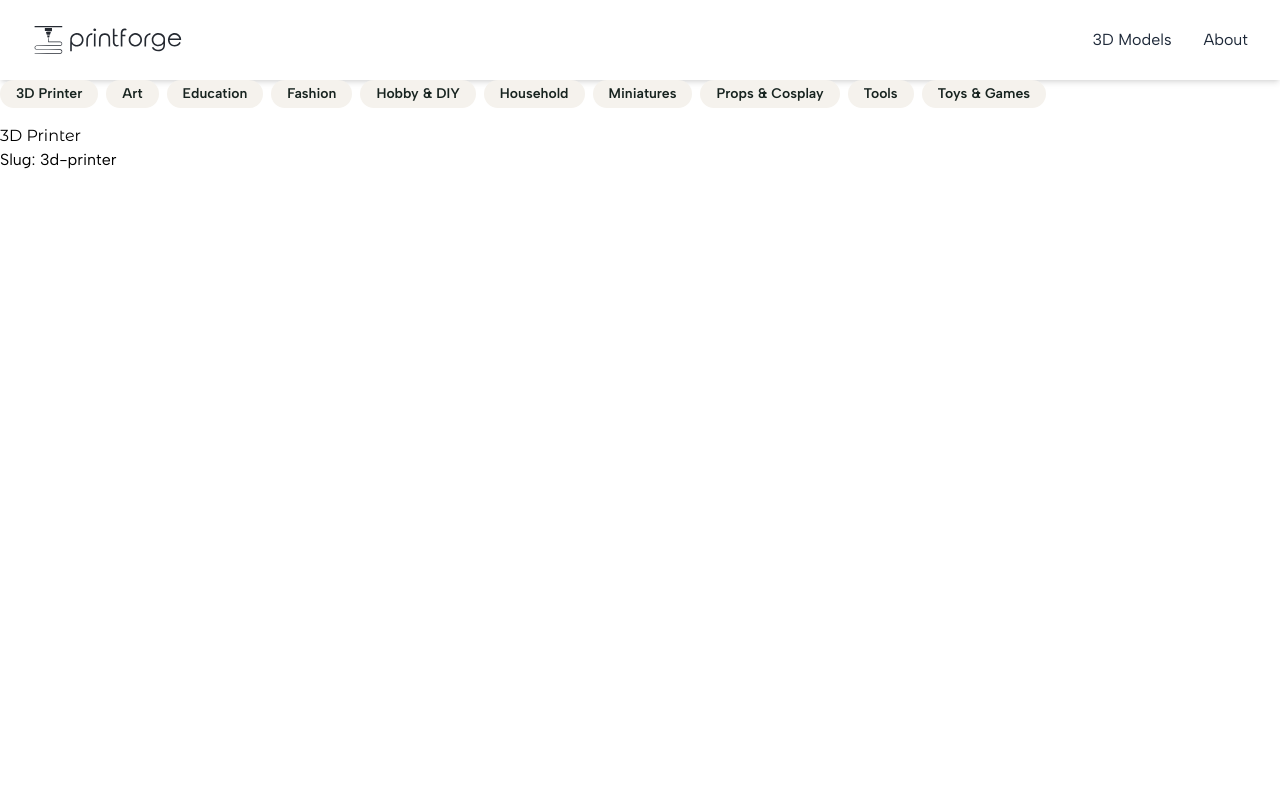
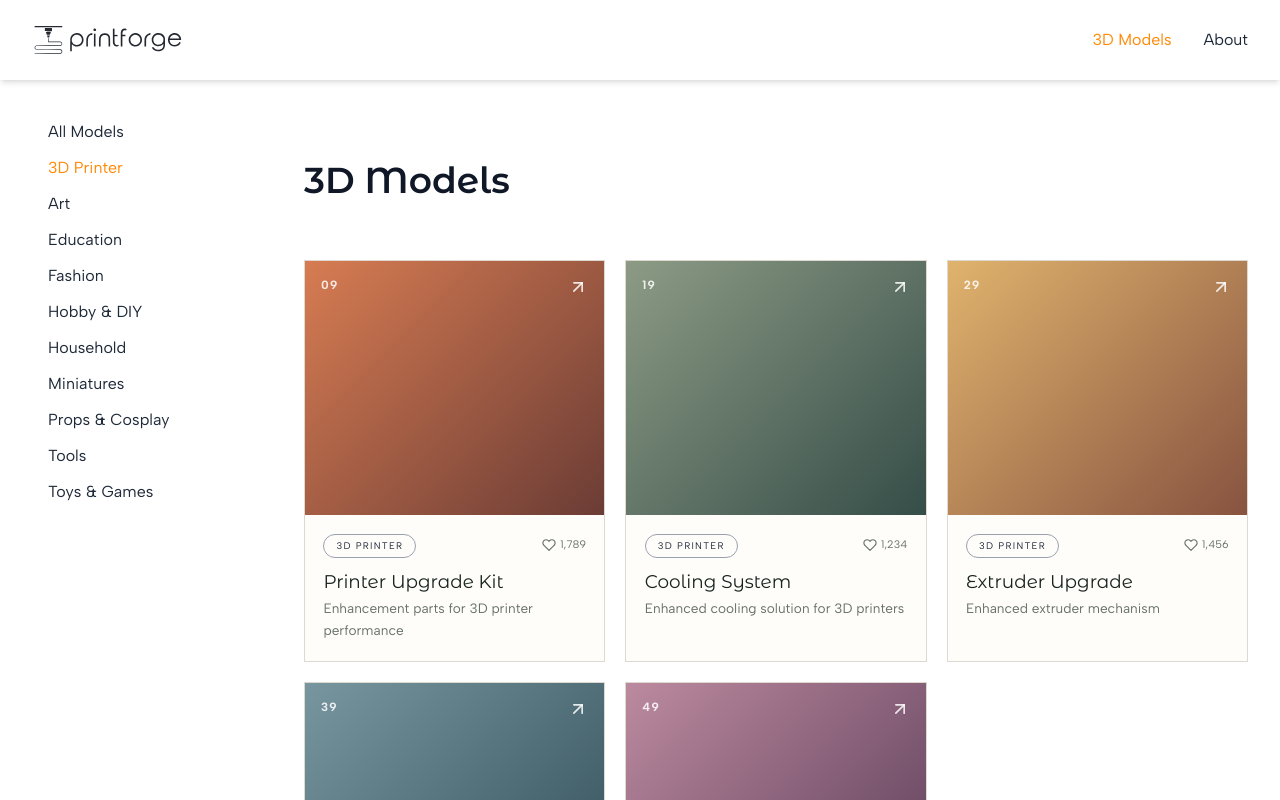
Before and after one commit to Gr7ed/printforge-app-v1, a Next.js app: page /3d-models/categories/3d-printer in a window 1280 px wide. Shown: the top 800 px of the page. Built offline with nearby package versions, Linux system fonts and the light colour scheme.

Commit message:
feat: enhance models functionality with category filtering and improve layout components

```diff
--- a/app/3d-models/categories/[slug]/page.tsx
+++ b/app/3d-models/categories/[slug]/page.tsx
@@ -1,14 +1,11 @@
-import type { CategoryPageProps, Category } from '@/app/types'
-import { getCategoryBySlug } from '@/app/lib/categories'
+import type { CategoryPageProps, Model } from '@/app/types'
+import { getModels } from '@/app/lib/models'
+import ModelsGrid from '@/app/components/ModelsGrid'
 
 export default async function CategoryPage({ params }: CategoryPageProps) {
-    const { slug } = await params;
-    const category: Category = getCategoryBySlug(slug);
-    return (
-        <div>
-            <h1>{category.displayName}</h1>
-            <p>Slug: {category.slug}</p>
-        </div>
-    );
+     const { slug } = await params
+    const models: Model[]  = await getModels({category: slug})
+
+    return (<ModelsGrid models={models}/>)
 
 }
--- a/app/3d-models/layout.tsx
+++ b/app/3d-models/layout.tsx
@@ -3,9 +3,9 @@ import CategoriesNavbar from '@/app/components/CategoriesNavbar';
 
 export default function ModelsLayout({ children }: { children: React.ReactNode }) {
   return (
-    <div className="flex flex-col gap-4">
+    <div className="mx-auto grid w-full max-w-[120rem] grid-cols-1 gap-4 px-4 py-4 sm:px-6 lg:grid-cols-[15rem_minmax(0,1fr)] lg:gap-8 lg:px-8 lg:py-8">
         <CategoriesNavbar />
-        {children}
+        <div className="min-w-0">{children}</div>
     </div>
   );
 }
--- a/app/3d-models/page.tsx
+++ b/app/3d-models/page.tsx
@@ -1,11 +1,11 @@
 
 import { JSX } from 'react';
 import ModelsGrid from '@/app/components/ModelsGrid';
-import { getAllModels } from '@/app/lib/models';
+import { getModels } from '@/app/lib/models';
 import { Model } from '../types';
 
 export default async function ModelsPage(): Promise<JSX.Element> {
-    const models: Model[] = await getAllModels();
+    const models: Model[] = await getModels();
     return (
         <ModelsGrid models={models} />
     );
--- a/app/components/CategoriesNavbar.tsx
+++ b/app/components/CategoriesNavbar.tsx
@@ -1,21 +1,37 @@
-import Link from "next/link"
+"use client"
+
+import NavLink from "./NavLink"
+import { usePathname } from "next/navigation"
 import { getAllCategories } from "@/app/lib/categories"
 import type { Category } from "@/app/types"
 
 export default function CategoriesNavbar() {
 	const categories: Category[] = getAllCategories()
+	const pathname = usePathname()
 
 	return (
-		<nav aria-label="Model categories" className="flex flex-wrap gap-2">
+		<aside className="w-full lg:sticky lg:top-6 lg:self-start">
+		<nav aria-label="Model categories" className="overflow-x-auto rounded-lg bg-white text-left">
+			<ul className="flex  min-w-max gap-3 p-2 lg:min-w-0 lg:flex-col">
+				<NavLink
+				className="hover:underline hover:underline-offset-10 lg:pl-2 lg:hover:no-underline lg:hover:border-l-2 lg:hover:border-orange-400"
+					href="/3d-models"
+					isActive={pathname === "/3d-models"}
+				>
+					All Models
+				</NavLink>
 			{categories.map((category) => (
-				<Link
+				<NavLink
+					className="hover:underline hover:underline-offset-10 lg:pl-2 lg:hover:no-underline lg:hover:border-l-2 lg:hover:border-orange-400"
 					key={category.slug}
 					href={`/3d-models/categories/${category.slug}`}
-					className="rounded-full bg-[#f5f2ed] px-4 py-1 text-sm font-semibold text-[#17231f] transition duration-200 hover:bg-[#e0d9cd]"
+					isActive={pathname === `/3d-models/categories/${category.slug}`}
 				>
 					{category.displayName}
-				</Link>
+				</NavLink>
 			))}
+			</ul>
 		</nav>
+	</aside>
 	)
 }
--- a/app/components/ModelsGrid.tsx
+++ b/app/components/ModelsGrid.tsx
@@ -7,23 +7,17 @@ import { JSX } from "react";
 export default async function ModelsGrid({ models }: ModelsGridProps): Promise<JSX.Element> {
 
     return (
-        <main className="mx-auto w-full max-w-360 px-4 py-10 sm:px-8 sm:py-16 lg:px-16 lg:py-20">
-            <section className="flex flex-col items-start justify-between gap-8 border-b border-[#d9d4ca] pb-10 md:flex-row md:items-end" aria-labelledby="model-list-title">
-                <div>
-                    <p className="mb-3 text-[0.7rem] font-extrabold tracking-[0.14em] text-[#a44f2b]">THE PRINTFORGE LIBRARY</p>
-                    <h1 id="model-list-title" className="m-0 max-w-152 text-[clamp(2.5rem,7vw,5.5rem)] leading-none tracking-[-0.03em] text-[#17231f]">Find your next build.</h1>
-                    <p className="mt-5 max-w-lg text-base leading-relaxed text-[#68726d]">Community-made files for curious makers, practical projects, and everything in between.</p>
-                </div>
-                <p className="mb-1 shrink-0 text-sm text-[#68726d]"><strong className="text-[1.6rem] text-[#17231f]">{models.length}</strong> models to explore</p>
-            </section>
-
-            <div className="grid gap-8 pt-10 md:grid-cols md:gap-[clamp(2rem,5vw,5rem)]">
-                <div className="grid auto-rows-fr grid-cols-1 gap-5 sm:grid-cols-3 xl:grid-cols-3">
+        <section className="mx-auto w-full max-w-360 px-0 py-6 sm:py-10 lg:py-12">
+            <h1 className="mb-6 text-2xl font-semibold text-gray-900 sm:mb-8 sm:text-3xl lg:mb-5 lg:text-4xl">
+                3D Models
+            </h1>
+            <div className="pt-8 sm:pt-10">
+                <div className="grid auto-rows-fr grid-cols-1 gap-5 sm:grid-cols-2 xl:grid-cols-3">
                     {models.map((model, index) => (
                         <ModelCard key={model.id} model={model} index={index} />
                     ))}
                 </div>
             </div>
-        </main>
+        </section>
     );
 }
--- /dev/null
+++ b/app/components/NavLink.tsx
@@ -0,0 +1,9 @@
+import Link from "next/link";
+
+
+export default function NavLink({ href, children, isActive, className = "" }: { href: string; children: React.ReactNode; isActive: boolean; className?: string }) {
+    const activeClass = isActive ? "text-orange-400" : "text-gray-800";
+    return (
+         <li><Link href={href} className={` ${activeClass} focus:text-orange-400 ${className}`}>{children}</Link></li>
+    )
+}
--- a/app/components/Navbar.tsx
+++ b/app/components/Navbar.tsx
@@ -1,9 +1,16 @@
+"use client"
+
 import Link from "next/link";
 import Image from "next/image";
 import  PrintForgeLogo  from '@/public/printforge-logo.svg';
 import  PrintForgeLogoMobile  from '@/public/printforge-logo-icon.svg';
+import { usePathname } from "next/navigation";
+import NavLink from "./NavLink";
 
 export default function Navbar() {
+  console.log("Navbar: ", `${typeof window === "undefined" ? "Server" : "Client"} component`)
+    const pathname = usePathname();
+
     return (
         <header className="flex w-full items-center justify-between bg-white px-4 py-6 text-gray-800 shadow-md sm:px-6 md:px-8">
           <Link href="/">
@@ -14,8 +21,8 @@ export default function Navbar() {
           </Link>
           <nav className="ml-auto">
             <ul className="flex whitespace-nowrap gap-4 sm:gap-8">
-              <li><Link href="/3d-models" className="hover:underline hover:underline-offset-10 hover:text-orange-400 focus:text-orange-400">3D Models</Link></li>
-              <li><Link href="/about" className="hover:underline hover:underline-offset-10 hover:text-orange-400 focus:text-orange-400">About</Link></li>
+              <NavLink href="/3d-models" isActive={pathname.startsWith("/3d-models")} className="hover:underline hover:underline-offset-10 ">3D Models</NavLink>
+              <NavLink href="/about" isActive={pathname === "/about"} className="hover:underline hover:underline-offset-10 ">About</NavLink>
             </ul>
           </nav>
         </header>
--- a/app/globals.css
+++ b/app/globals.css
@@ -1,4 +1,9 @@
 @import "tailwindcss";
+
+
+@theme {
+  --orange-accent: #F77D36;
+}
 
 *,
 *::before,
--- a/app/layout.tsx
+++ b/app/layout.tsx
@@ -2,6 +2,7 @@ import "./globals.css";
 import Navbar from "./components/Navbar";
 import { Montserrat_Alternates, Albert_Sans } from 'next/font/google';
 import type { RootLayoutProps } from '@/app/types';
+
 
 const montserratAlternates = Montserrat_Alternates({
   weight: ["100", "200", "300", "400", "500", "600", "700", "800", "900"], // Specify required weights
@@ -15,8 +16,8 @@ const albertSans = Albert_Sans({
   display: 'swap',
 });
 
-export default function RootLayout( {children} : RootLayoutProps)
-  {
+export default function RootLayout( {children} : RootLayoutProps) {
+  console.log("RootLayout: ", `${typeof window === "undefined" ? "Server" : "Client"} component`)
   return (
     <html
       lang="en"
--- a/app/lib/models.ts
+++ b/app/lib/models.ts
@@ -1,11 +1,18 @@
 import modelsData from "../data/models.json"
-import type { Model } from "@/app/types"
+import type { Model, GetModelsParams } from "@/app/types"
 
-export async function getAllModels(): Promise<Model[]> {
+
+export async function getModels({ category }: GetModelsParams = {}): Promise<Model[]> {
   // This is where you'd write code to fetch the list
   // of models from a database. We're mocking that with
   // our JSON array of data in models.json for now.
-  return modelsData
+  let filteredModels = [...modelsData]
+  if (category) {
+    filteredModels = modelsData.filter(
+      (model: Model) => model.category === category
+    )
+  }
+  return filteredModels
 }
 export async function getModelById(id: string | number): Promise<Model> {
   // These functions don't technically need to be async functions,
--- a/app/types/index.ts
+++ b/app/types/index.ts
@@ -44,3 +44,7 @@ export type Category = {
 export type CategoriesData = {
   categories: Category[]
 };
+
+export type GetModelsParams = {
+  category?: string
+};
```
